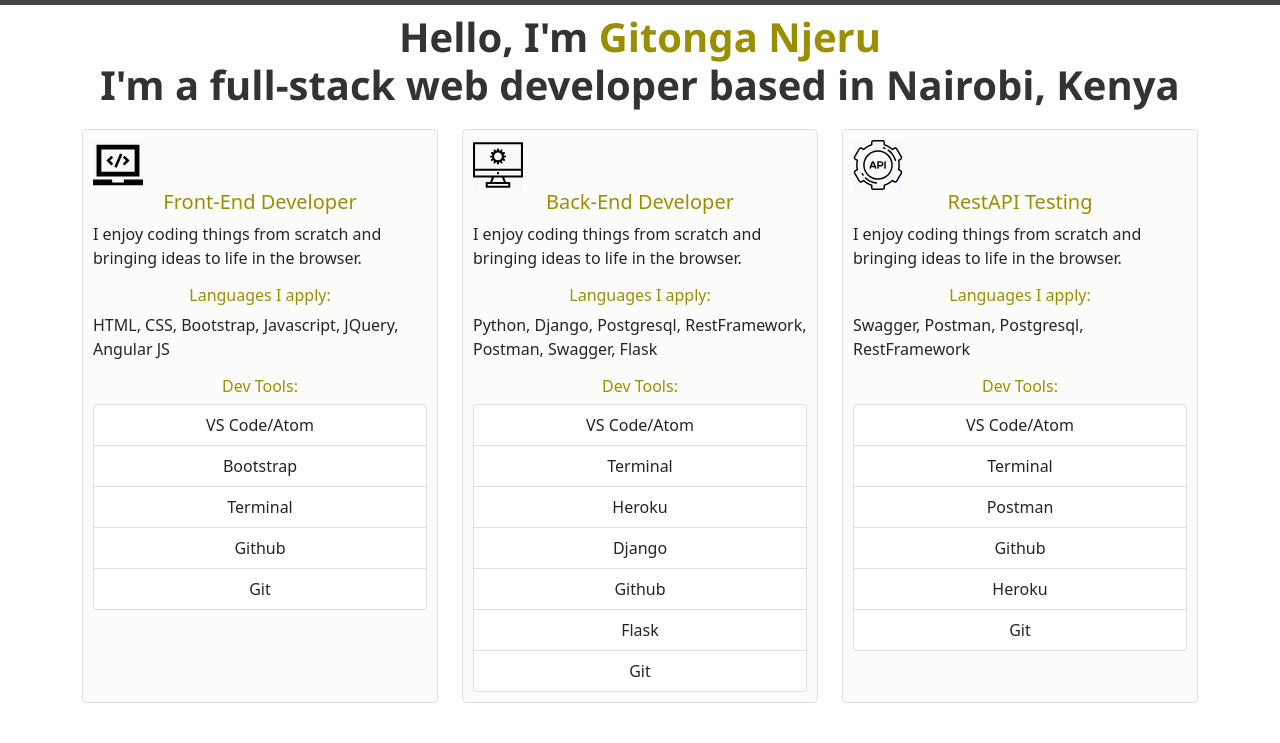
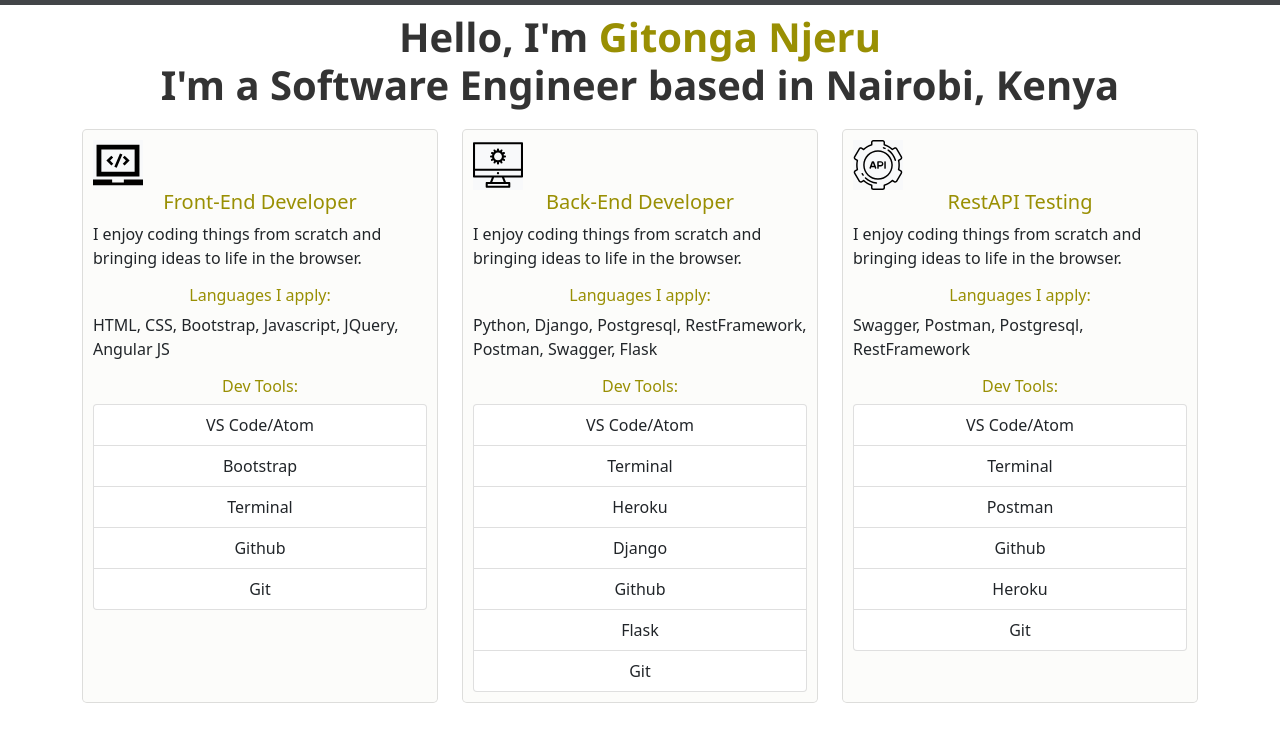
Before and after one commit to DennisNjeru9/portfolio-landing-page, a plain HTML site: page index.html in a window 1280 px wide. Shown: the part 57-800 px from the top of the page. Drawn offline with nearby package versions, Linux system fonts and the light colour scheme.

Commit message:
update developer role

```diff
--- a/index.html
+++ b/index.html
@@ -36,7 +36,7 @@
         <div data-bs-spy="scroll" data-bs-target="#navbar-example2" data-bs-offset="0" class="scrollspy-example" tabindex="0"></div>
 
             <div class="heading">
-                <h1 id="scrollspyHeading1"><strong>Hello, I'm <span id="name">Gitonga Njeru</span><br> I'm a full-stack web developer based in Nairobi, Kenya</strong></h1>
+                <h1 id="scrollspyHeading1"><strong>Hello, I'm <span id="name">Gitonga Njeru</span><br> I'm a Software Engineer based in Nairobi, Kenya</strong></h1>
             </div>
 
             <div class="container">
```
